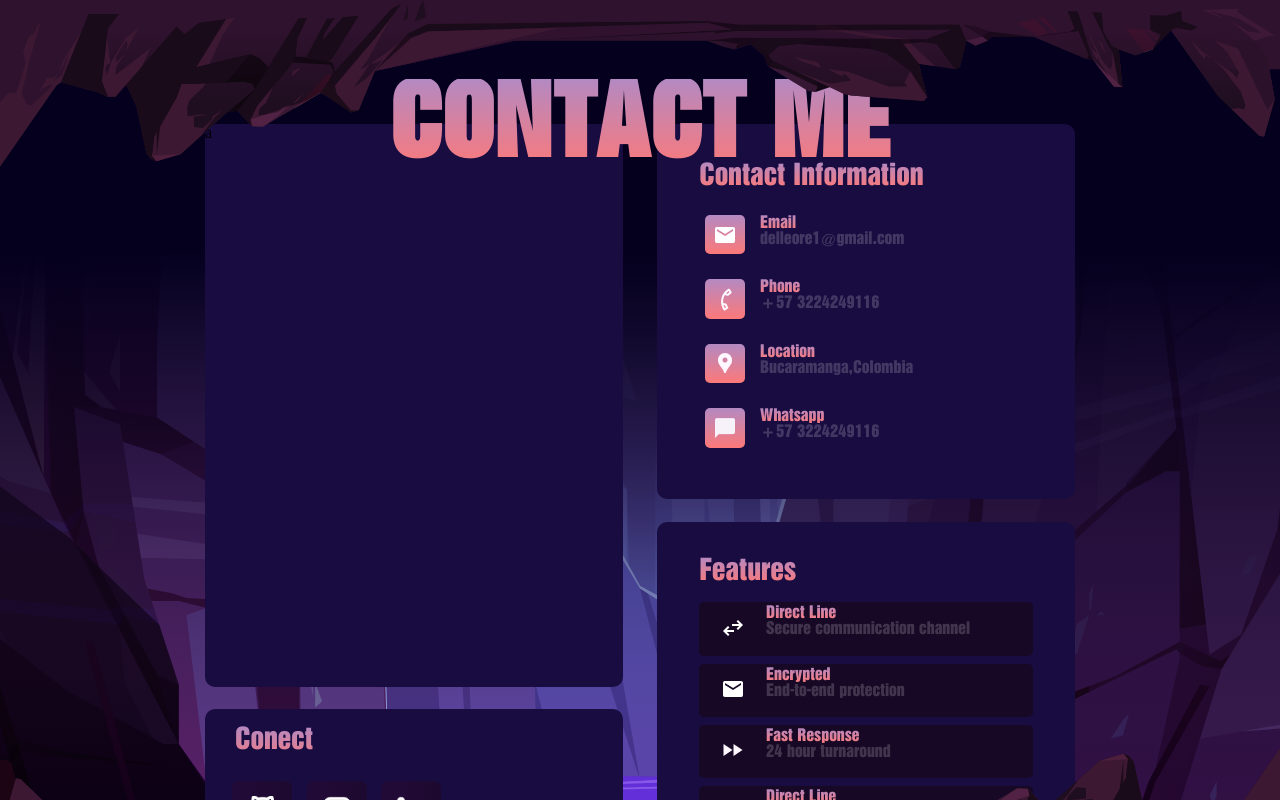
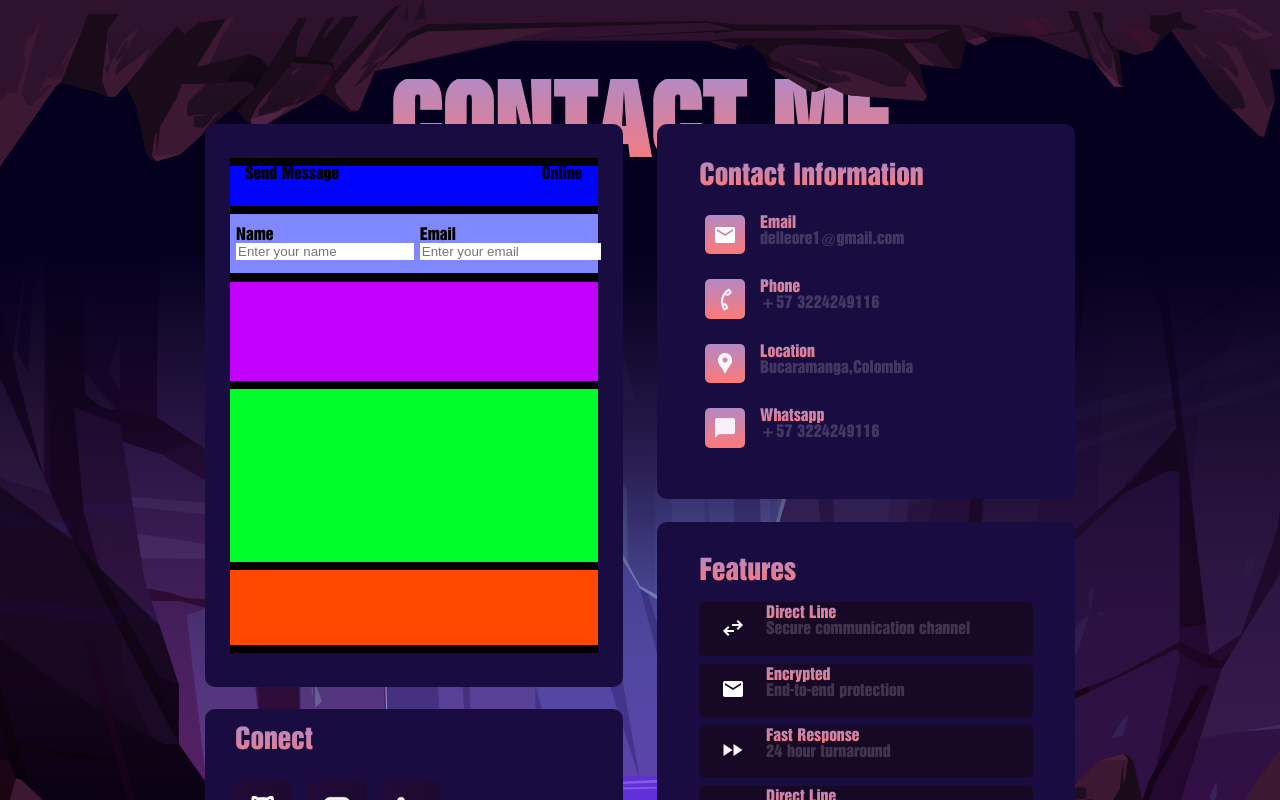
Before and after one commit to Stivensp/AstralisPortfolio, a React (Vite) app: page / in a window 1280 px wide. Shown: the top 800 px of the page. Built offline with nearby package versions, Linux system fonts and the light colour scheme.

Commit message:
actualizacion

```diff
--- a/src/Components/Contact.jsx
+++ b/src/Components/Contact.jsx
@@ -10,9 +10,39 @@ const Contact = () =>{
         </div>
         <div className="ContainerForm">
             <div className="leftSide">
+
                 <div className="realForm">
-                    <p>a</p>
+                    <div className="formContainer">
+                        <div className="title_form_C">
+                            <p>Send Message</p>
+                            <p>Online</p>
+                        </div>
+                        <div className="fistForm">
+                            <div>
+                                <form action="">
+                                    <label htmlFor="Nombe">Name</label>
+                                    <input type="text" placeholder="Enter your name" name="Name" />
+                                </form>
+                            </div>
+                            <div>
+                                <form action="">
+                                    <label htmlFor="Nombe">Email</label>
+                                    <input type="text" placeholder="Enter your email" name="Name" />
+                                </form>
+                            </div>
+                        </div>
+                        <div className="secondForm">
+
+                        </div>
+                        <div className="thirdForm">
+
+                        </div>
+                        <div className="buttomForm">
+
+                        </div>
+                    </div>
                 </div>
+
                 <div className="conect">
                     <div className="container-c">
                         <div className="titleC">
--- a/src/styles/contact.css
+++ b/src/styles/contact.css
@@ -44,6 +44,7 @@
     display: flex;
     justify-content: space-between;
     align-items: center;
+    z-index: 10;
 }
 .leftSide{
 width: 48%;
@@ -53,11 +54,76 @@ align-items: center;
 flex-direction: column;
 justify-content: space-between;
 }
+/*------------Formulario--------*/
 .realForm{
 width: 100%;
 height: 75%;
 background-color: var(--DivDown);
 border-radius: 10px;
+display: flex;
+justify-content: center;
+align-items: center;
+
+
+}
+.formContainer{
+background-color: #000000;
+width: 88%;
+height: 88%;
+display: flex;
+justify-content: space-evenly;
+flex-direction: column;
+font-family: var(--Fuente);
+}
+/*Formularios*/
+.title_form_C{
+width: 100%;
+height: 8%;
+background-color: rgb(0, 4, 255);
+display: flex;
+align-content: center;
+flex-direction: row;
+justify-content: space-between;
+padding-left: 15px;
+padding-right: 15px;
+font-family:var(--Fuente);
+}
+.fistForm{
+width: 100%;
+height: 12%;
+background-color: rgb(0, 255, 34);
+display: flex;
+flex-direction: row;
+
+}
+
+.fistForm >div{
+    width: 50%;
+    height: 100%;
+    background-color: rgb(127, 136, 255);
+    padding-left: 6px;
+    display: flex;
+    align-items: center;
+}
+.fistForm > div >input{
+    width: 100%;
+    height: 25px;
+    background-color: #1b092c;
+}
+.secondForm{
+width: 100%;
+height: 20%;
+background-color: rgb(195, 0, 255);
+}
+.thirdForm{
+width: 100%;
+height: 35%;
+background-color: rgb(0, 255, 42);
+}
+.buttomForm{
+width: 100%;
+height: 15%;
+background-color: rgb(255, 72, 0);
 }
 /*Conect*/
 .conect{
```
